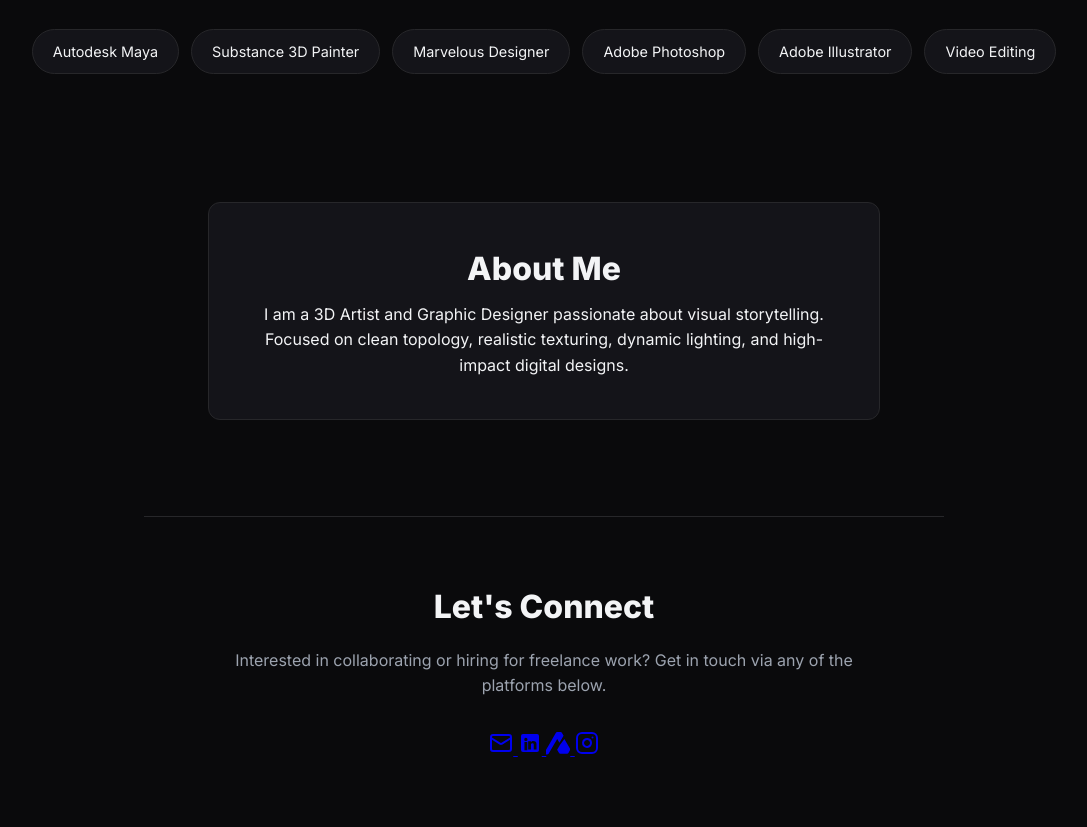
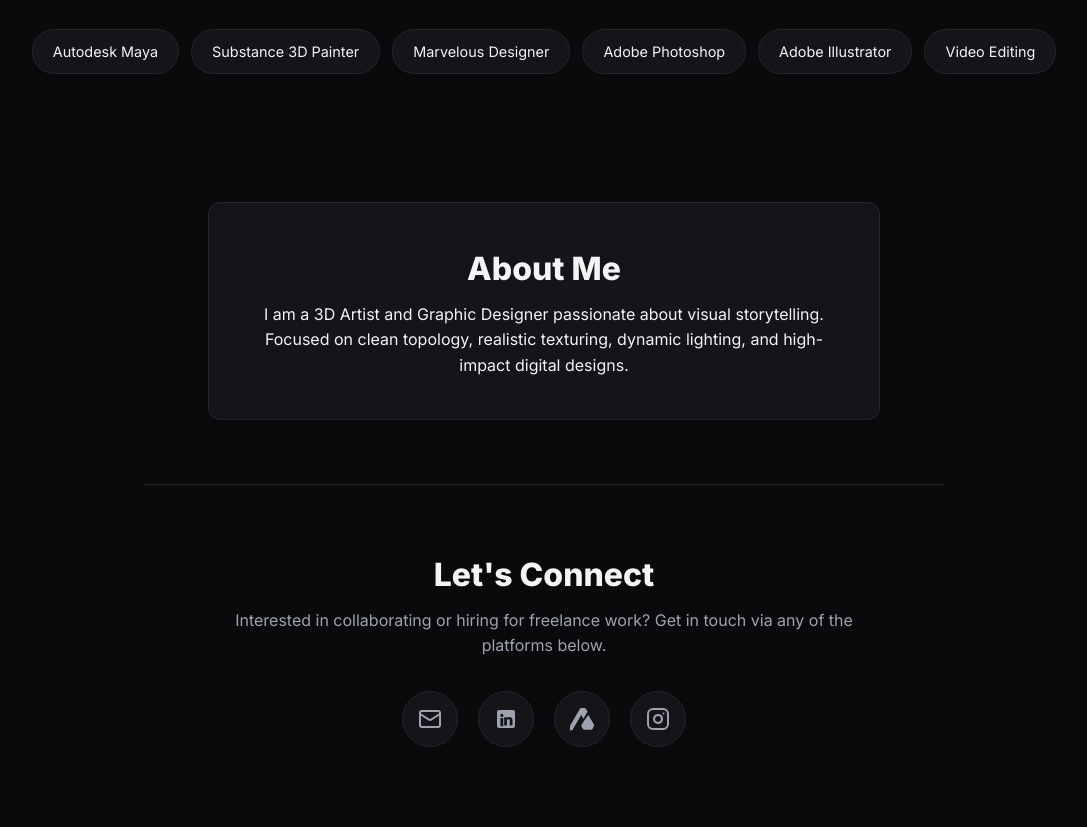
Before and after one commit to chandaranavishudh-ctrl/3d-design-portfolio, a plain HTML site: page index.html in a window 1280 px wide. Shown: the part 1310-2137 px from the top of the page, without its empty margins (96-1183 px from the left). Drawn offline with Linux system fonts and the light colour scheme.

Commit message:
Update style.css

```diff
--- a/style.css
+++ b/style.css
@@ -15,13 +15,17 @@
     font-family: 'Inter', sans-serif;
 }
 
+html {
+    scroll-behavior: smooth;
+}
+
 body {
     background-color: var(--bg-dark);
     color: var(--text-main);
     line-height: 1.6;
 }
 
-/* Header */
+/* Header & Navigation */
 .navbar {
     display: flex;
     justify-content: space-between;
@@ -59,12 +63,12 @@ nav a:hover {
 
 .btn-nav {
     background: var(--accent);
-    color: white !important;
+    color: #ffffff !important;
     padding: 0.5rem 1rem;
     border-radius: 6px;
 }
 
-/* Hero */
+/* Hero Section */
 .hero {
     min-height: 70vh;
     display: flex;
@@ -134,7 +138,7 @@ nav a:hover {
     background: var(--card-bg);
 }
 
-/* Portfolio Grid */
+/* Portfolio Work Section */
 .portfolio {
     padding: 4rem 5%;
     max-width: 1200px;
@@ -197,7 +201,7 @@ nav a:hover {
     margin-top: 0.25rem;
 }
 
-/* Skills */
+/* Skills Section */
 .skills {
     padding: 4rem 5%;
     max-width: 1200px;
@@ -221,8 +225,8 @@ nav a:hover {
     font-size: 0.9rem;
 }
 
-/* About & Contact */
-.about, .contact {
+/* About Section */
+.about {
     padding: 4rem 5%;
     max-width: 800px;
     margin: 0 auto;
@@ -236,17 +240,50 @@ nav a:hover {
     border-radius: 12px;
 }
 
+/* Contact Section & Social Links */
 .contact {
+    padding: 4rem 5%;
+    max-width: 800px;
+    margin: 0 auto;
+    text-align: center;
     border-top: 1px solid var(--border);
-    margin-top: 2rem;
 }
 
 .contact p {
     color: var(--text-muted);
-    margin: 1rem 0 2rem;
+    margin: 0.5rem 0 2rem;
 }
 
-/* Modal */
+.social-links {
+    display: flex;
+    justify-content: center;
+    gap: 1.25rem;
+    margin-top: 1.5rem;
+}
+
+.social-icon {
+    display: flex;
+    align-items: center;
+    justify-content: center;
+    width: 56px;
+    height: 56px;
+    background: var(--card-bg);
+    border: 1px solid var(--border);
+    border-radius: 50%;
+    color: var(--text-muted);
+    text-decoration: none;
+    transition: all 0.25s ease;
+}
+
+.social-icon:hover {
+    color: #ffffff;
+    background: var(--accent);
+    border-color: var(--accent);
+    transform: translateY(-4px);
+    box-shadow: 0 8px 20px rgba(99, 102, 241, 0.35);
+}
+
+/* Modal Popup */
 .modal {
     display: none;
     position: fixed;
@@ -254,7 +291,7 @@ nav a:hover {
     left: 0;
     width: 100%;
     height: 100%;
-    background: rgba(0, 0, 0, 0.8);
+    background: rgba(0, 0, 0, 0.85);
     justify-content: center;
     align-items: center;
     z-index: 1000;
```
